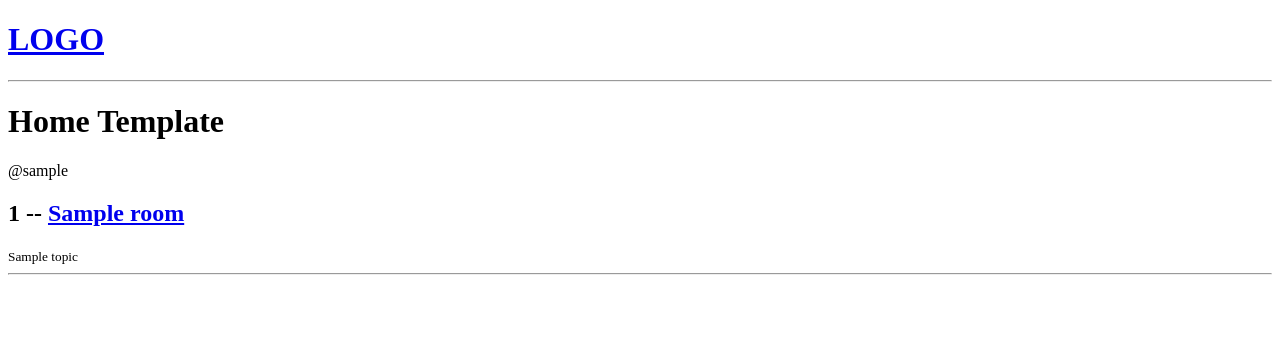
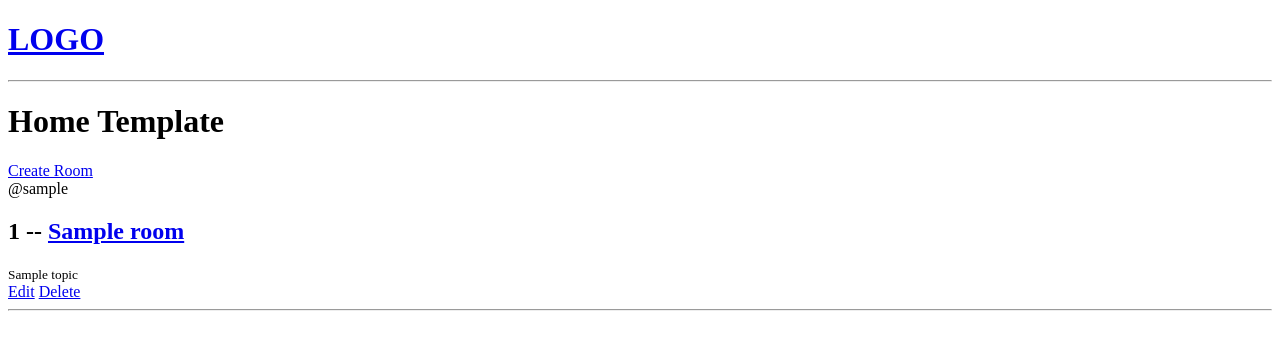
Before and after one commit to TheMrStraffy/studybud, a Django app: page / in a window 1280 px wide. Shown: the top 350 px of the page. Run offline with Django 5.2, Linux system fonts and the light colour scheme; tables that the repository leaves empty hold one stand-in row (values such as "Sample post").

Commit message:
CRUD added

```diff
--- a/app/studybud/base/models.py
+++ b/app/studybud/base/models.py
@@ -17,6 +17,9 @@ class Room(models.Model):
     updated = models.DateTimeField(auto_now=True)
     created = models.DateTimeField(auto_now_add=True)
 
+    class Meta:
+        ordering = ['-updated', '-created']
+
     def __str__(self):
         return self.name
 
--- a/app/studybud/base/templates/base/home.html
+++ b/app/studybud/base/templates/base/home.html
@@ -3,6 +3,8 @@
 {% block content %}
 <h1>Home Template</h1>
 
+<div>
+    <a href="{% url 'create-room' %}">Create Room</a>
     {% for room in rooms %}
     <div>
         <div>
@@ -13,8 +15,14 @@
                 {{room.id}} -- <a href="{% url 'room' room.id %}">{{room.name}}</a>
             </h2>
             <small>{{room.topic.name}}</small>
+        </div>
+        <div>
+            <a href="{% url 'update-room' room.id%}">Edit</a>
+            <a href="{% url 'delete-room' room.id%}">Delete</a>
+        </div>
         <hr>
     </div>
+    {% endfor %}
 </div>
-{% endfor %}
+
 {% endblock content %}
--- a/app/studybud/base/templates/base/room_form.html
+++ b/app/studybud/base/templates/base/room_form.html
@@ -5,8 +5,8 @@
 <div>
     <form method="POST" action="">
         {% csrf_token %}
-
-        <input type="submit" value="Submit">
+        {{form.as_p}}
+        <input type="submit" value="Submit" />
 
     </form>
 </div>
--- a/app/studybud/base/urls.py
+++ b/app/studybud/base/urls.py
@@ -4,5 +4,8 @@ from . import views
 urlpatterns = [
     path('', views.home, name="home"),
     path('room/<str:pk>/', views.room, name="room"),
-    path('create-room/', views.createRoom, name="create-room")
+
+    path('create-room/', views.createRoom, name="create-room"),
+    path('update-room/<str:pk>/', views.updateRoom, name="update-room"),
+    path('delete-room/<str:pk>', views.deleteRoom, name='delete-room')
 ]
--- a/app/studybud/base/views.py
+++ b/app/studybud/base/views.py
@@ -1,6 +1,8 @@
-from django.shortcuts import render
+from django.shortcuts import render, redirect
 from django.http import HttpResponse
+from django.http import HttpRequest
 from .models import Room
+from .forms import RoomForm
 
 # Create your views here.
 
@@ -27,6 +29,37 @@ def room(request, pk):
 
     return render(request, 'base/room.html', context)
 
-def createRoom(request):
-    context = {}
+def createRoom(request : HttpRequest):
+    form = RoomForm()
+
+    if request.method == 'POST':
+        # print(request.POST)
+        # print(request.POST.get('host'))
+        form = RoomForm(request.POST)
+        if form.is_valid():
+            form.save()
+            return redirect('home')
+
+    context = {'form' : form}
     return render(request, 'base/room_form.html', context)
+
+def updateRoom(request: HttpRequest, pk):
+    room = Room.objects.get(id=pk)
+    form = RoomForm(instance=room)
+
+    if request.method == 'POST':
+        form = RoomForm(request.POST, instance=room)
+        if form.is_valid():
+            form.save()
+            return redirect('home')
+
+
+    context = {'form' : form}
+    return render(request, 'base/room_form.html', context)
+
+def deleteRoom(request:HttpRequest, pk):
+    room = Room.objects.get(id=pk)
+    if request.method == 'POST':
+        room.delete()
+        return redirect('home')
+    return render(request, 'base/delete-room.html', {'obj' : room})
```
Also changed, not shown: app/studybud/base/forms.py (added, +8 -0 lines), app/studybud/base/templates/base/delete-room.html (added, +11 -0 lines). Lines whose indentation alone changed are shown as unchanged.
